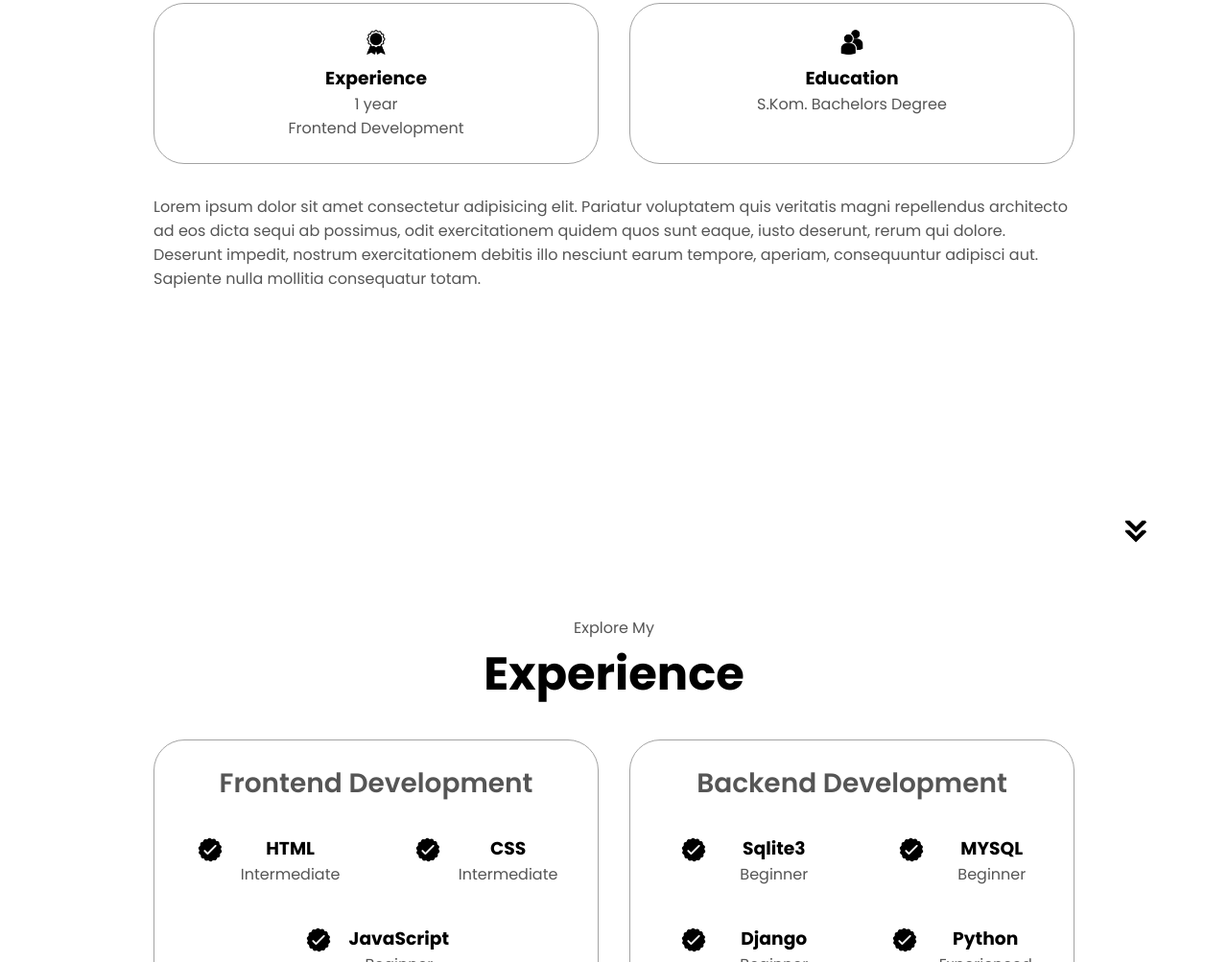
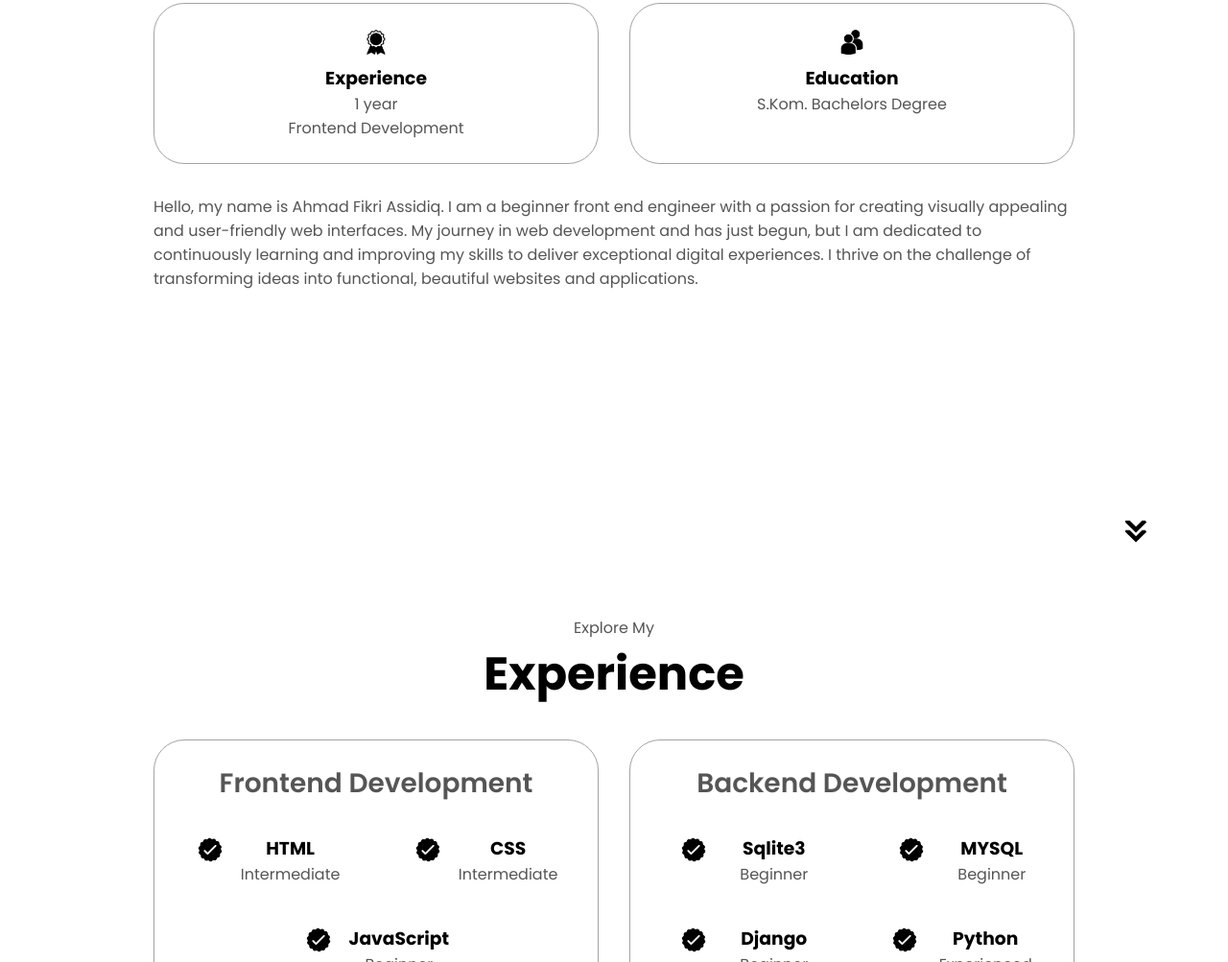
Before and after one commit to Ahmad-FikriA/portfolio-amdfikri, a plain HTML site: page index.html in a window 1280 px wide. Shown: the part 1054-2057 px from the top of the page at 96% size. Drawn offline with Linux system fonts and the light colour scheme.

Commit message:
ubah bio

```diff
--- a/index.html
+++ b/index.html
@@ -90,13 +90,9 @@
                     </div>
                 </div>
                 <div class="text-container">
-                    <p>Lorem ipsum dolor sit amet consectetur adipisicing elit.
-                        Pariatur voluptatem quis veritatis magni repellendus architecto ad eos dicta sequi ab possimus,
-                        odit exercitationem quidem quos sunt eaque, iusto deserunt,
-                        rerum qui dolore. Deserunt impedit,
-                        nostrum exercitationem debitis illo nesciunt earum tempore,
-                        aperiam, consequuntur adipisci aut.
-                        Sapiente nulla mollitia consequatur totam.</p>
+                    <p>Hello, my name is Ahmad Fikri Assidiq. I am a beginner front end engineer with a passion for creating visually appealing and user-friendly web interfaces.
+                        My journey in web development and  has just begun, but I am dedicated to continuously learning and improving my skills to deliver exceptional digital experiences.
+                        I thrive on the challenge of transforming ideas into functional, beautiful websites and applications.</p>
                 </div>
             </div>
         </div>
```
